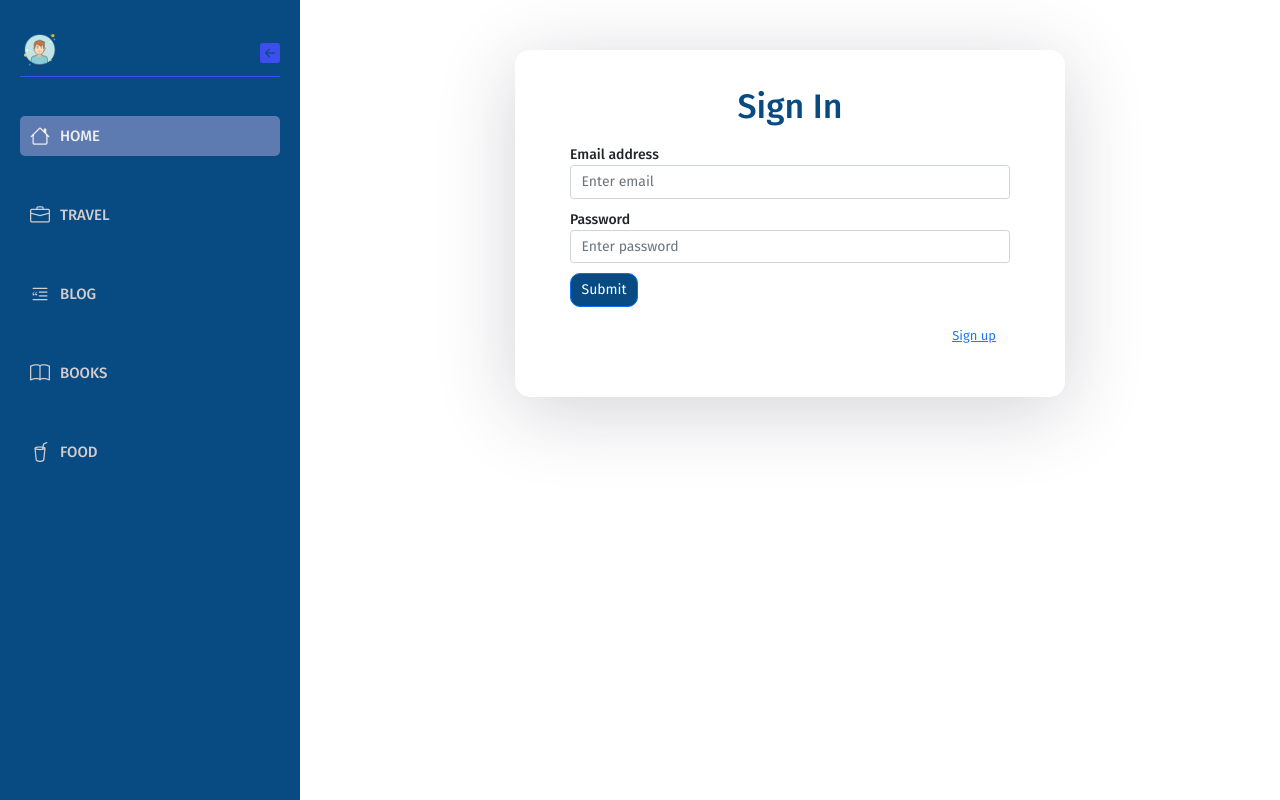
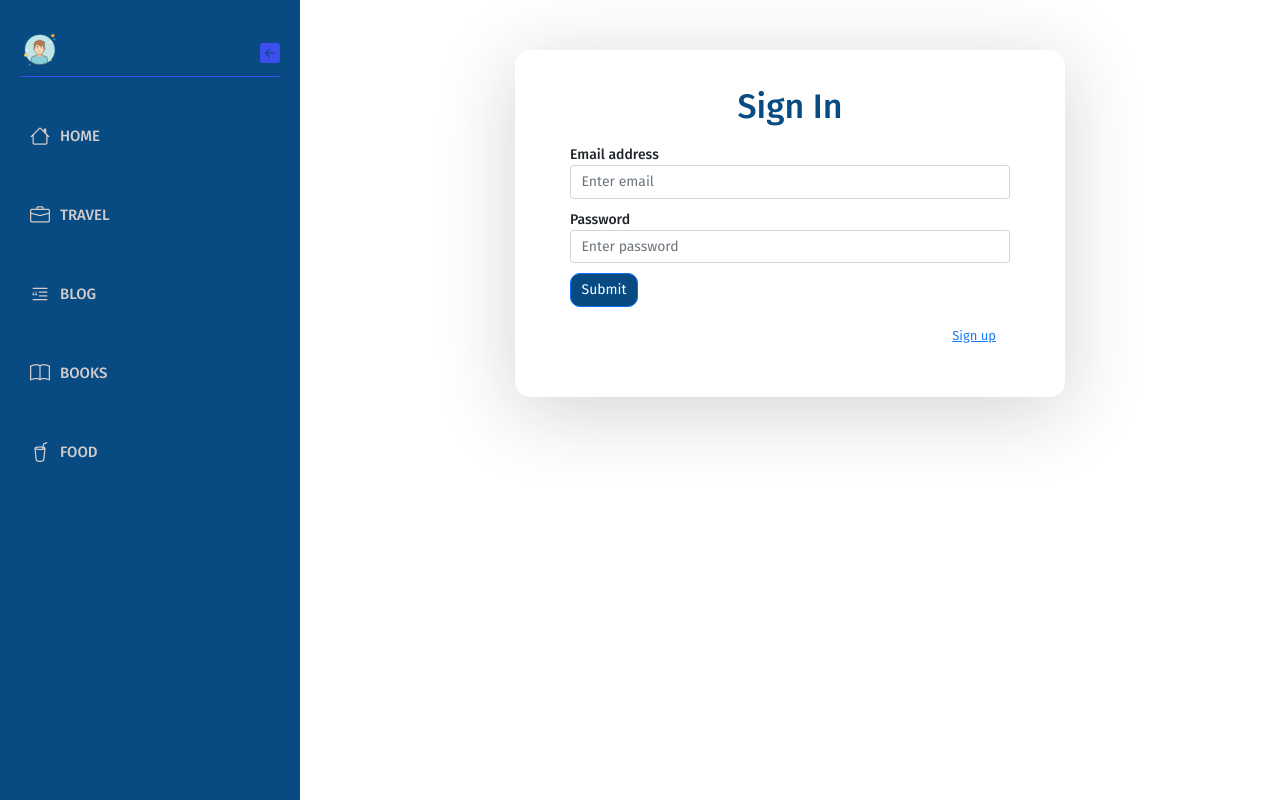
Before and after one commit to neethunsr/whatsaroundCET, a React (Create React App) app: page / in a window 1280 px wide. Built offline with nearby package versions, Linux system fonts and the light colour scheme.

Commit message:
/home updated

```diff
--- a/src/components/SideMenu.js
+++ b/src/components/SideMenu.js
@@ -4,7 +4,7 @@ import MenuItem from './MenuItem';
 import logo from './images/user.png';
 
 const menuItems = [
-    {name: 'HOME', to: '/', iconClassName: 'bi bi-house'},
+    {name: 'HOME', to: '/home', iconClassName: 'bi bi-house'},
     {name: 'TRAVEL', to: '/travel', iconClassName: 'bi bi-briefcase'},
     {name: 'BLOG', to: '/blog', iconClassName: 'bi bi-blockquote-left'},
     {name: 'BOOKS', to: '/books', iconClassName: 'bi bi-book'},
```
